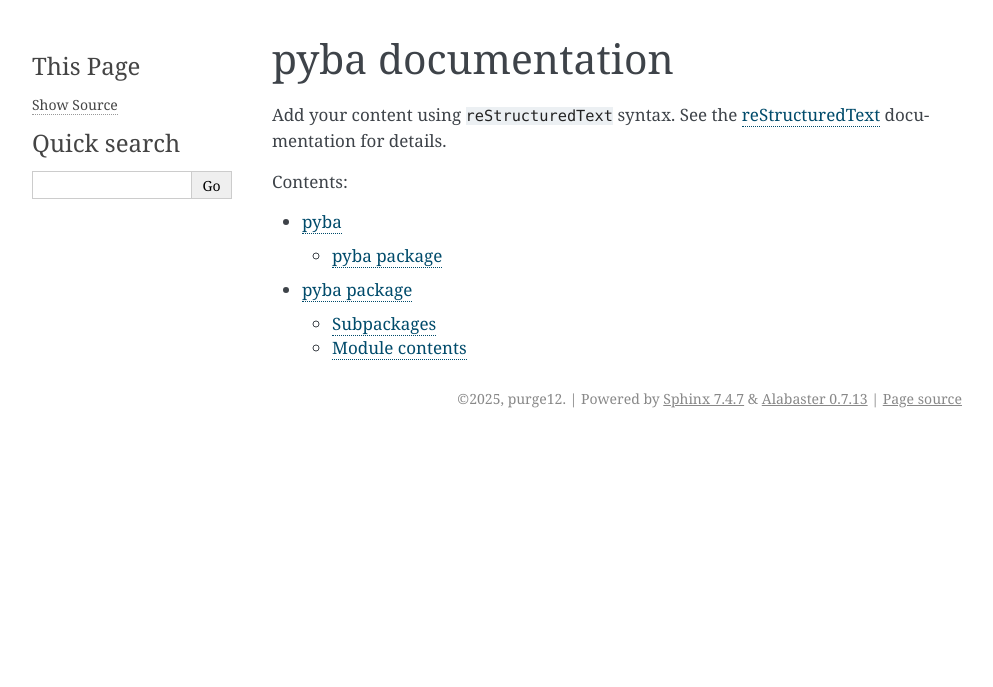
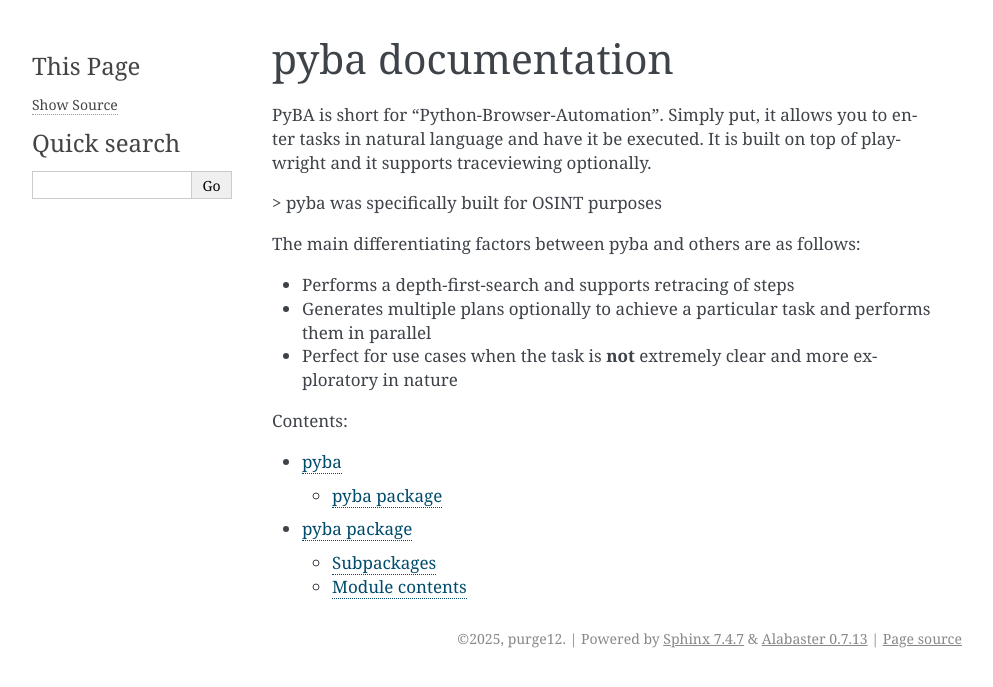
Before and after one commit to FauvidoTechnologies/PyBrowserAutomation, a Sphinx documentation site: the page built from docs/index.rst, in a window 1280 px wide. Shown: the top 687 px of the page, without its empty margins (148-1141 px from the left). Built offline with Sphinx 7.4.7, drawn with Linux system fonts in a browser that asks for light colours.

Commit message:
update docs

```diff
--- a/docs/index.rst
+++ b/docs/index.rst
@@ -6,10 +6,15 @@
 pyba documentation
 ==================
 
-Add your content using ``reStructuredText`` syntax. See the
-`reStructuredText <https://www.sphinx-doc.org/en/master/usage/restructuredtext/index.html>`_
-documentation for details.
+PyBA is short for "Python-Browser-Automation". Simply put, it allows you to enter tasks in natural language and have it be executed. It is built on top of playwright and it supports traceviewing optionally.
 
+> pyba was specifically built for OSINT purposes
+
+The main differentiating factors between pyba and others are as follows:
+
+- Performs a depth-first-search and supports retracing of steps
+- Generates multiple plans optionally to achieve a particular task and performs them in parallel
+- Perfect for use cases when the task is **not** extremely clear and more exploratory in nature
 
 .. toctree::
    :maxdepth: 2
```
